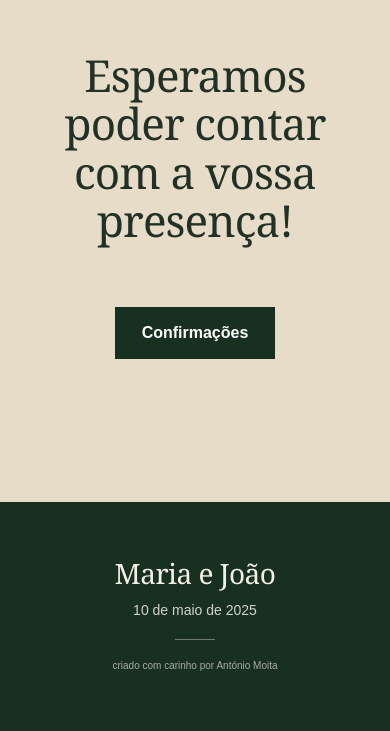
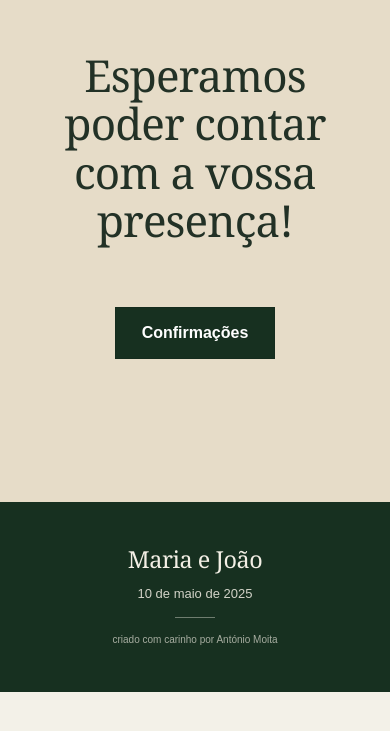
Before and after one commit to AMMoita/TemplateCasamentos-, a plain HTML site: page index.html in a window 390 px wide. Shown: the part 5911-6642 px from the top of the page. After the commit the page ends 6603 px from the top, so only its background shows below. Drawn offline with Linux system fonts and the light colour scheme.

Commit message:
Update style.css

```diff
--- a/style.css
+++ b/style.css
@@ -1015,3 +1015,25 @@ textarea:focus-visible{
 .form-note{
   margin-top:18px;
 }
+
+@media (max-width: 780px){
+  .site-footer{
+    padding:40px 20px 45px;
+  }
+
+  .site-footer .footer-main{
+    font-size:clamp(22px, 6vw, 28px);
+  }
+
+  .site-footer .footer-date{
+    font-size:13px;
+  }
+
+  .site-footer .footer-divider{
+    margin:14px auto;
+  }
+
+  .site-footer .footer-credit{
+    font-size:10px;
+  }
+}
```
